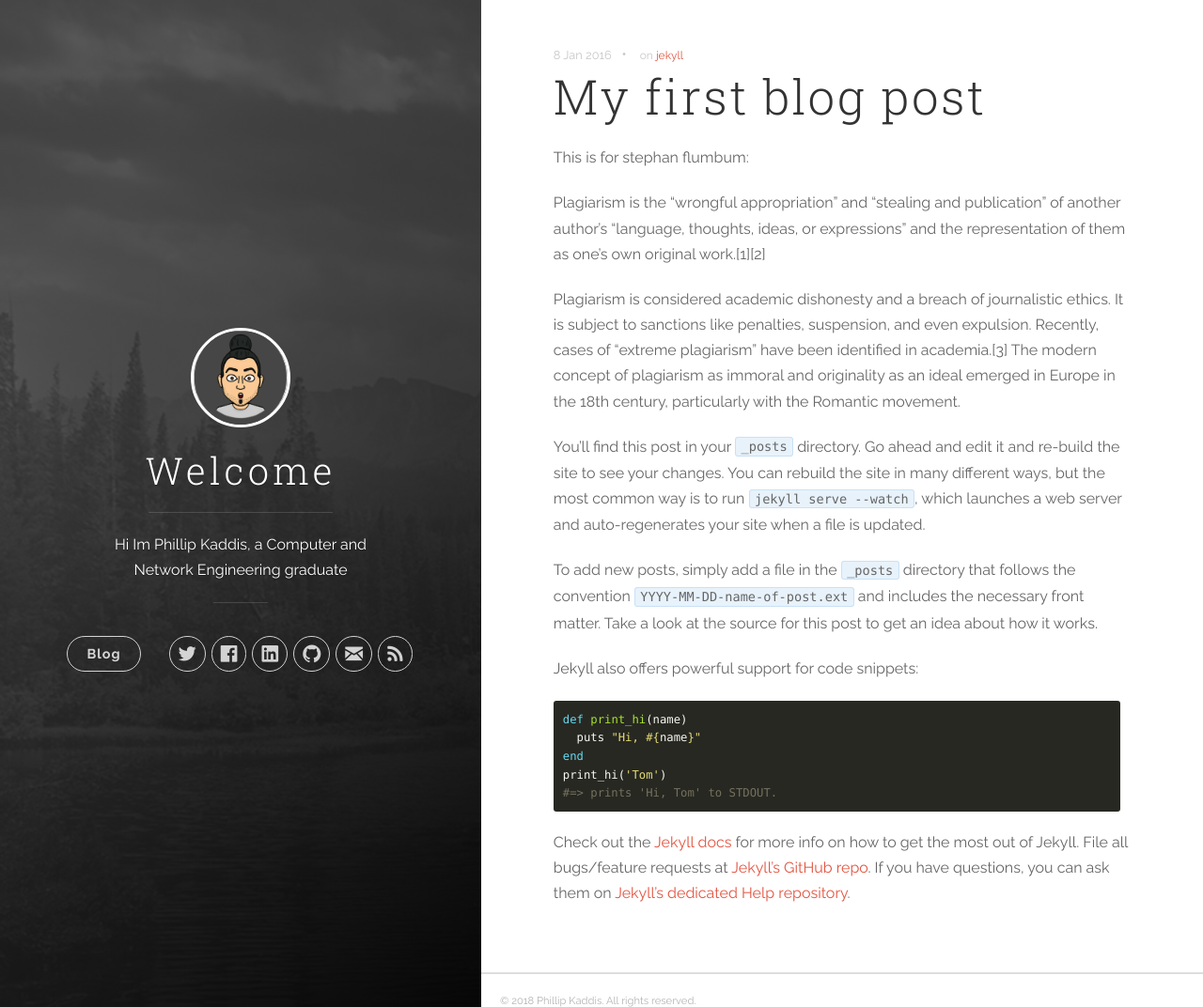
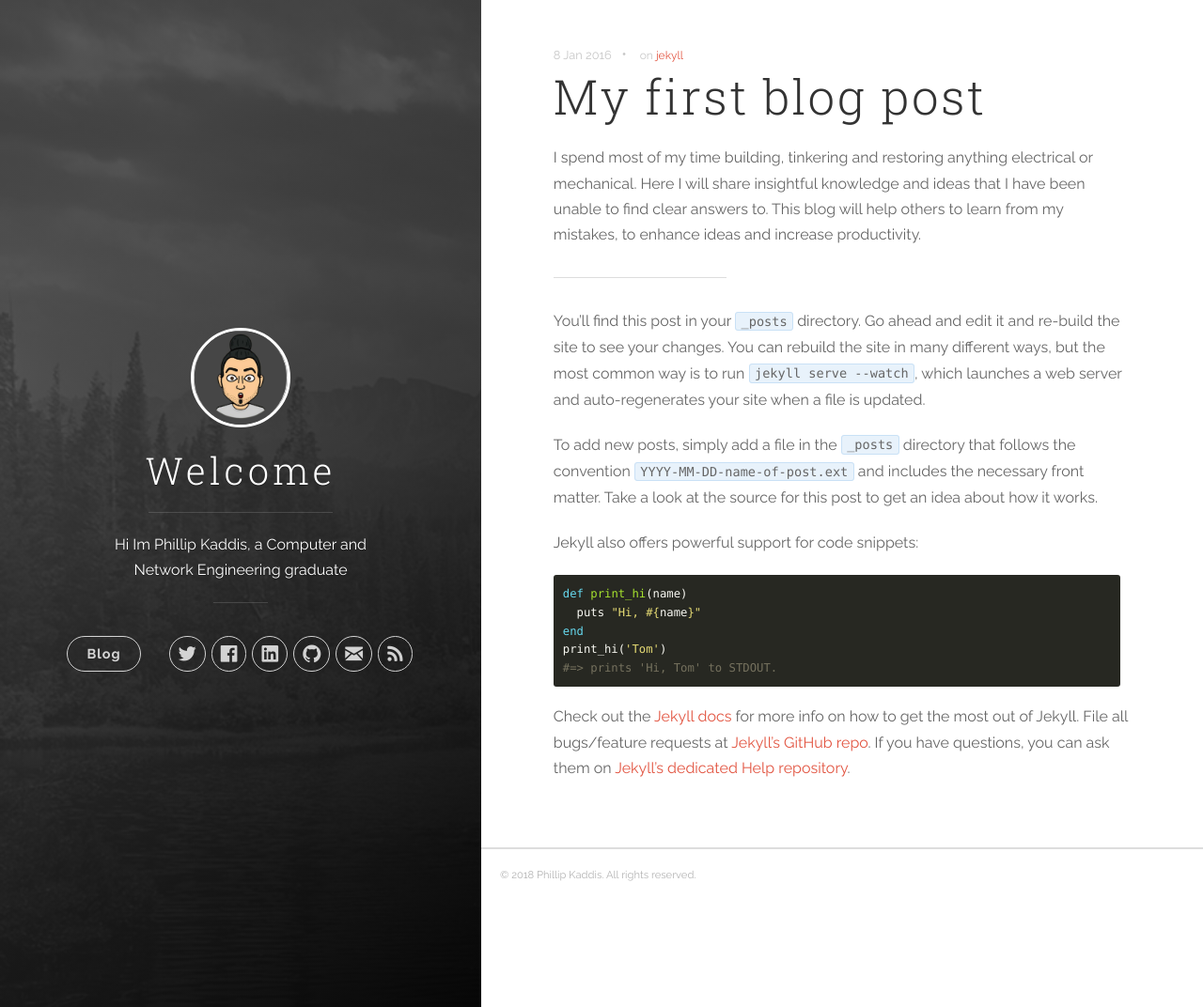
Before and after one commit to pkaddis/pkaddis.github.io, a Jekyll site: the page built from _posts/2016-01-08-welcome-to-jekyll.markdown, in a window 1280 px wide and 1072 px high. Shown: the whole window at 94% size. Built offline with Jekyll 4.4.1, drawn with Linux system fonts in a browser that asks for light colours; nearby versions of some CDN libraries.

Commit message:
Update 2016-01-08-welcome-to-jekyll.markdown

```diff
--- a/_posts/2016-01-08-welcome-to-jekyll.markdown
+++ b/_posts/2016-01-08-welcome-to-jekyll.markdown
@@ -5,13 +5,7 @@ categories: [jekyll]
 tags: [jekyll]
 ---
 
-
-This is for stephan flumbum:
-
-
-Plagiarism is the "wrongful appropriation" and "stealing and publication" of another author's "language, thoughts, ideas, or expressions" and the representation of them as one's own original work.[1][2]
-
-Plagiarism is considered academic dishonesty and a breach of journalistic ethics. It is subject to sanctions like penalties, suspension, and even expulsion. Recently, cases of "extreme plagiarism" have been identified in academia.[3] The modern concept of plagiarism as immoral and originality as an ideal emerged in Europe in the 18th century, particularly with the Romantic movement.
+I spend most of my time building, tinkering and restoring anything electrical or mechanical. Here I will share insightful knowledge and ideas that I have been unable to find clear answers to. This blog will help others to learn from my mistakes, to enhance ideas and increase productivity.
 
 
 
@@ -19,6 +13,8 @@ Plagiarism is considered academic dishonesty and a breach of journalistic ethics
 
 
 
+
+*****************************************************************************
 
 
 You’ll find this post in your `_posts` directory. Go ahead and edit it and re-build the site to see your changes. You can rebuild the site in many different ways, but the most common way is to run `jekyll serve --watch`, which launches a web server and auto-regenerates your site when a file is updated.
```
